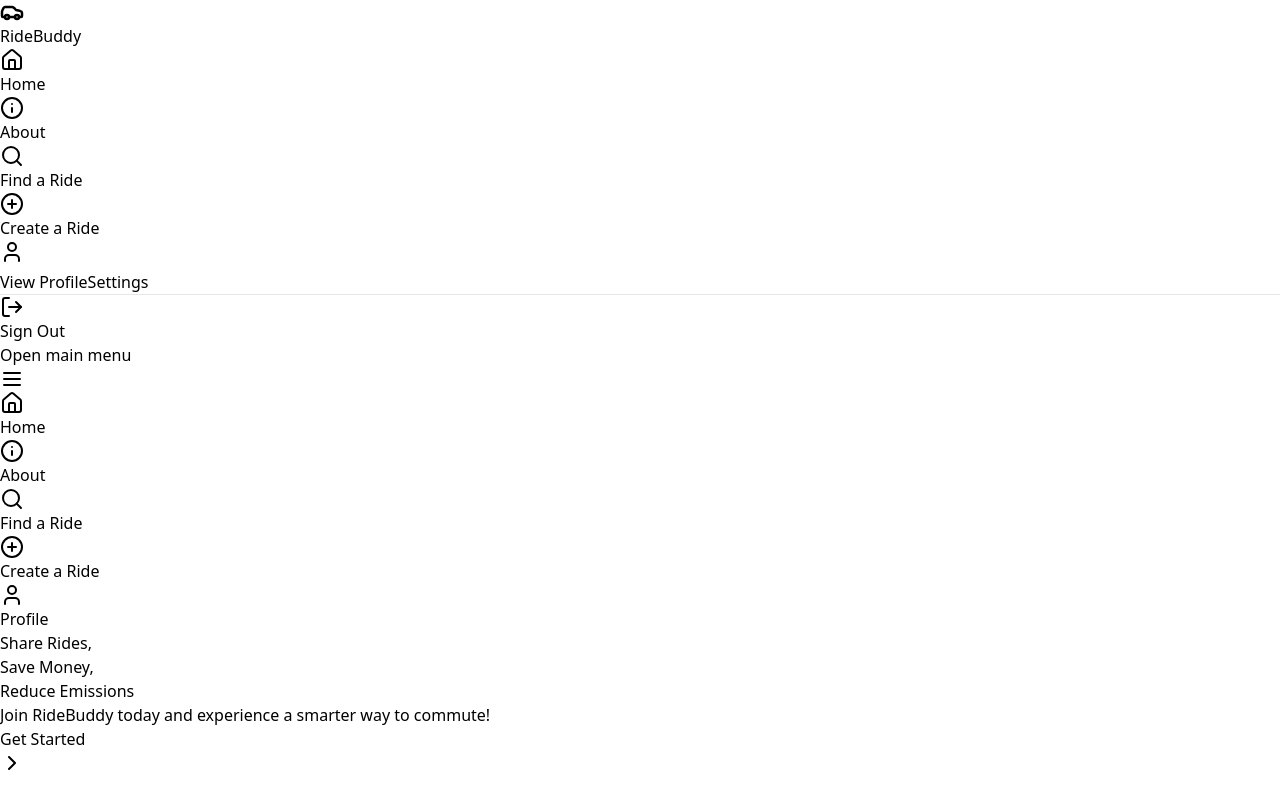
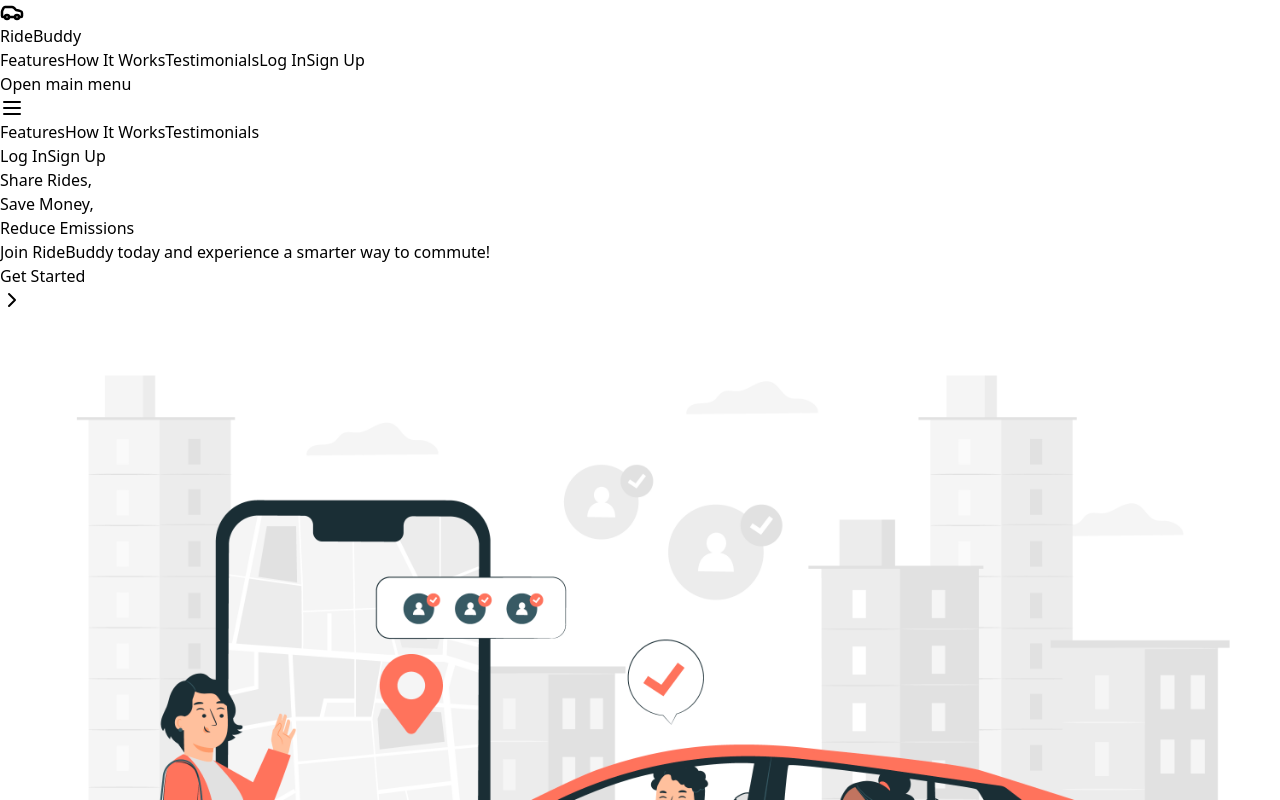
Before and after one commit to LalitMohane0275/Carpooling_System, a React (Vite) app in the folder Carpooling_Frontend/: page / in a window 1280 px wide. Shown: the top 800 px of the page. Built offline with nearby package versions, Linux system fonts and the light colour scheme.

Commit message:
redux added successfully

```diff
--- a/Carpooling_Frontend/package.json
+++ b/Carpooling_Frontend/package.json
@@ -10,10 +10,12 @@
     "preview": "vite preview"
   },
   "dependencies": {
+    "@reduxjs/toolkit": "^2.5.0",
     "axios": "^1.7.8",
     "lucide-react": "^0.474.0",
     "react": "^18.3.1",
     "react-dom": "^18.3.1",
+    "react-redux": "^9.2.0",
     "react-router-dom": "^6.28.0",
     "react-toastify": "^10.0.6"
   },
--- a/Carpooling_Frontend/src/App.jsx
+++ b/Carpooling_Frontend/src/App.jsx
@@ -14,10 +14,9 @@ import BookRide from "./components/BookRide";
 import ProfilePage from "./pages/Profile";
 
 function App() {
-  const isLoggedIn = true;
   return (
     <div className="App">
-      <Navbar isLoggedIn={isLoggedIn} />
+      <Navbar/>
 
       <Routes>
         <Route path="/" element={<Landing />} />
--- a/Carpooling_Frontend/src/components/Navbar.jsx
+++ b/Carpooling_Frontend/src/components/Navbar.jsx
@@ -11,8 +11,13 @@ import {
   LogOut,
 } from "lucide-react";
 import { useNavigate } from "react-router-dom";
+import { useSelector, useDispatch } from "react-redux";
+import { logout } from "../store/authSlice";
 
-function Navbar({ isLoggedIn }) {
+function Navbar() {
+  const isLoggedIn = useSelector((state) => state.auth.isLoggedIn);
+  const dispatch = useDispatch();
+
   const [isMenuOpen, setIsMenuOpen] = useState(false);
   const navigate = useNavigate();
   const handleLogInNavigation = () => {
@@ -24,6 +29,11 @@ function Navbar({ isLoggedIn }) {
 
   const toggleMenu = () => {
     setIsMenuOpen(!isMenuOpen);
+  };
+
+  const handleLogout = () => {
+    dispatch(logout());
+    navigate("/");
   };
 
   return (
@@ -84,9 +94,9 @@ function Navbar({ isLoggedIn }) {
                         Settings
                       </a>
                       <hr className="my-2 border-gray-100" />
-                      <button className="w-full text-left px-4 py-2 text-sm text-red-600 hover:bg-red-50 flex items-center space-x-2">
+                      <button className="w-full text-left px-4 py-2 text-sm text-red-600 hover:bg-red-50 flex items-center space-x-2" onClick={handleLogout}>
                         <LogOut className="h-4 w-4" />
-                        <span>Sign Out</span>
+                        <span>Log Out</span>
                       </button>
                     </div>
                   </div>
--- a/Carpooling_Frontend/src/main.jsx
+++ b/Carpooling_Frontend/src/main.jsx
@@ -2,9 +2,13 @@ import { createRoot } from "react-dom/client";
 import App from "./App.jsx";
 import "./index.css";
 import { BrowserRouter } from "react-router-dom";
+import { Provider } from "react-redux";
+import store from "./store/store";
 
 createRoot(document.getElementById("root")).render(
-  <BrowserRouter>
-    <App />
-  </BrowserRouter>
+  <Provider store={store}>
+    <BrowserRouter>
+      <App />
+    </BrowserRouter>
+  </Provider>
 );
--- a/Carpooling_Frontend/src/pages/Login.jsx
+++ b/Carpooling_Frontend/src/pages/Login.jsx
@@ -3,16 +3,18 @@ import { ToastContainer, toast } from "react-toastify";
 import "react-toastify/dist/ReactToastify.css";
 import { useNavigate } from "react-router-dom";
 import { Mail, Lock, Car, Eye, EyeOff } from "lucide-react";
+import { useDispatch } from "react-redux";
+import { login } from "../store/authSlice";
 
 function LoginPage() {
   const [email, setEmail] = useState("");
   const [password, setPassword] = useState("");
   const [showPassword, setShowPassword] = useState(false);
   const navigate = useNavigate();
+  const dispatch = useDispatch();
 
   const handleSubmit = async (e) => {
     e.preventDefault();
-
     if (email === "" || password === "") {
       toast.error("Please fill in all fields", {
         position: "top-right",
@@ -20,7 +22,6 @@ function LoginPage() {
       });
       return;
     }
-
     try {
       const response = await fetch("http://localhost:3000/api/v1/login", {
         method: "POST",
@@ -37,6 +38,7 @@ function LoginPage() {
           position: "top-right",
           autoClose: 3000,
         });
+        dispatch(login());
         navigate("/home");
       } else {
         toast.error(data.message || "Email or password is incorrect", {
--- a/Carpooling_Frontend/src/pages/SignUp.jsx
+++ b/Carpooling_Frontend/src/pages/SignUp.jsx
@@ -4,6 +4,8 @@ import { toast, ToastContainer } from "react-toastify";
 import { useNavigate } from "react-router-dom";
 import { Mail, Lock, Car, Eye, EyeOff } from "lucide-react";
 import "react-toastify/dist/ReactToastify.css";
+import { useDispatch } from "react-redux";
+import { login } from "../store/authSlice";
 
 function SignUpPage() {
   const [email, setEmail] = useState("");
@@ -12,6 +14,7 @@ function SignUpPage() {
   const [showPassword, setShowPassword] = useState(false);
   const [showConfirmPassword, setShowConfirmPassword] = useState(false);
   const navigate = useNavigate();
+  const dispatch = useDispatch();
 
   const handleSubmit = async (e) => {
     e.preventDefault();
@@ -34,6 +37,7 @@ function SignUpPage() {
         toast.success("Sign up successful! Redirecting to home...", {
           position: "top-right",
         });
+        dispatch(login());
         navigate("/home");
       }
     } catch (error) {
--- a/Carpooling_Frontend/src/store/authSlice.js
+++ b/Carpooling_Frontend/src/store/authSlice.js
@@ -1,20 +1,26 @@
-// store/authSlice.js
 import { createSlice } from "@reduxjs/toolkit";
 
+// Initial state for authentication
+const initialState = {
+  isLoggedIn: JSON.parse(localStorage.getItem("isLoggedIn")) || false,
+};
+
+// Create a slice for authentication
 const authSlice = createSlice({
   name: "auth",
-  initialState: {
-    isLoggedIn: false,
-  },
+  initialState,
   reducers: {
-    login: (state) => {
+    login(state) {
       state.isLoggedIn = true;
+      localStorage.setItem("isLoggedIn", true);
     },
-    logout: (state) => {
+    logout(state) {
       state.isLoggedIn = false;
+      localStorage.setItem("isLoggedIn", false);
     },
   },
 });
 
+// Export the actions and the reducer
 export const { login, logout } = authSlice.actions;
 export default authSlice.reducer;
--- a/Carpooling_Frontend/src/store/store.js
+++ b/Carpooling_Frontend/src/store/store.js
@@ -0,0 +1,11 @@
+// store/store.js
+import { configureStore } from "@reduxjs/toolkit";
+import authReducer from "./authSlice";
+
+const store = configureStore({
+  reducer: {
+    auth: authReducer,
+  },
+});
+
+export default store;
```
Also changed, not shown: 1 other file (tests, documents, lock files or other folders).
